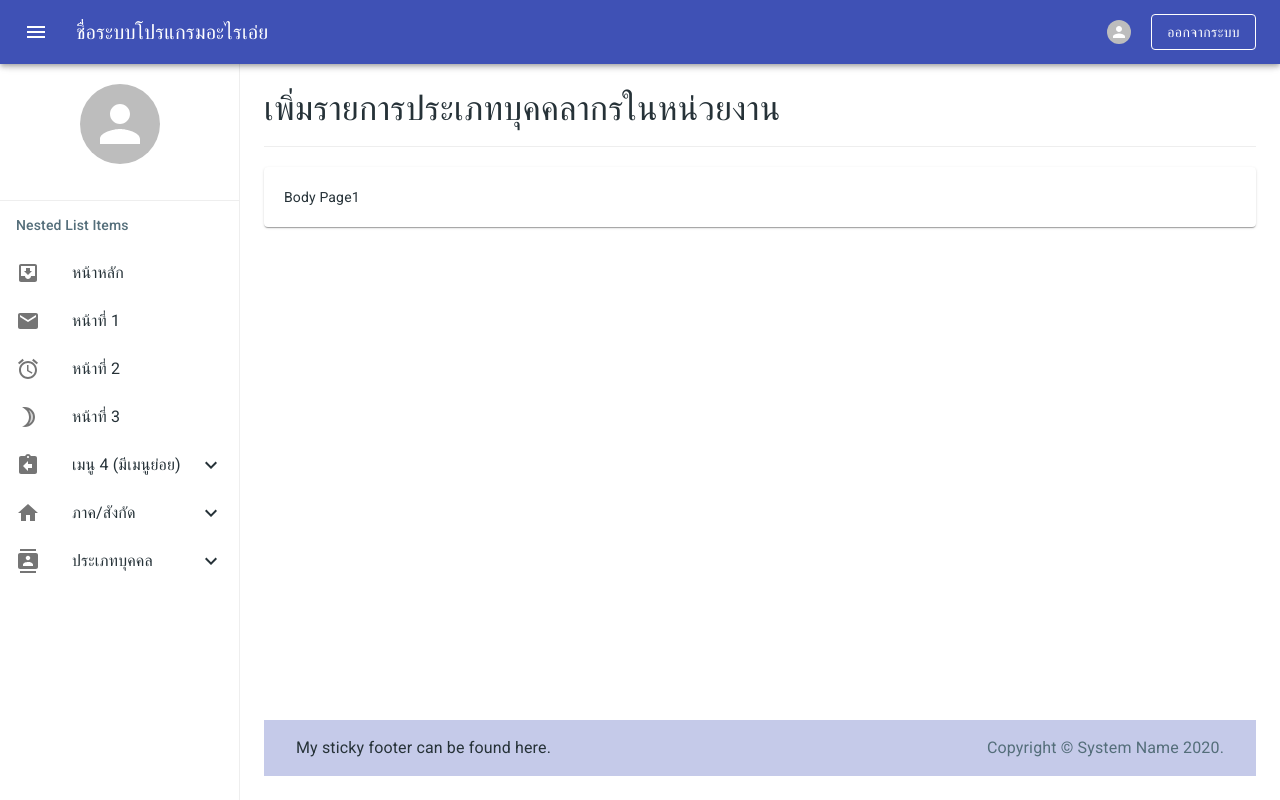
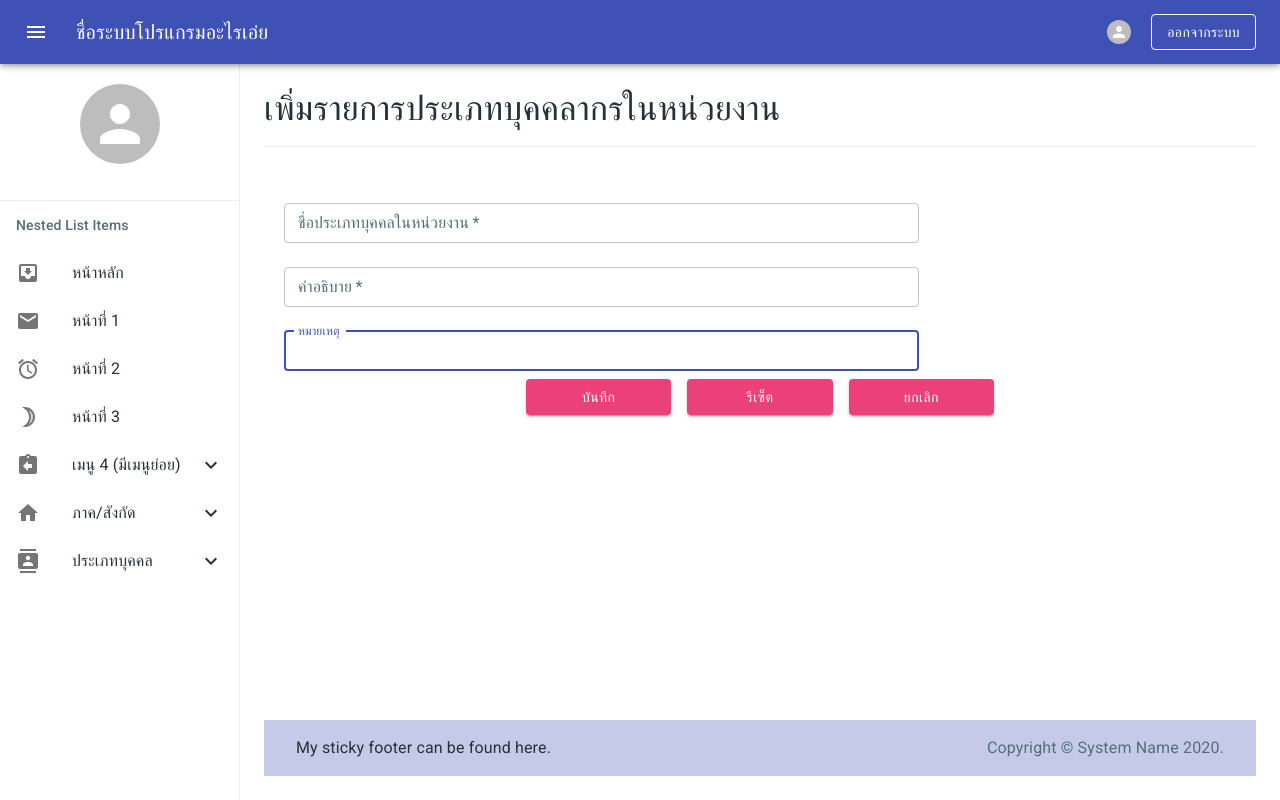
Before and after one commit to adaydesign/next-admin-starter, a Next.js app: page /officertypes/add in a window 1280 px wide. Built offline with nearby package versions, Linux system fonts and the light colour scheme.

Commit message:
[Fix] table, change library to material-table

```diff
--- a/components/layouts/ContentBody.js
+++ b/components/layouts/ContentBody.js
@@ -5,13 +5,20 @@ import useStyles from './style'
 
 const ContentBody = (props) => {
     const classes = useStyles()
-
+    const { paper, children } = props
     return (<>
         <Grid container>
             <Grid item xs={12}>
-                <Paper className={classes.contentBody}>
-                    {props.children}
-                </Paper>
+                { paper ? (
+                    <Paper className={classes.contentBody}>
+                        { children }
+                    </Paper>
+                ) : (
+                    <div className={classes.contentBody}>
+                        { children }
+                    </div>
+                )}
+
             </Grid>
         </Grid>
 
--- /dev/null
+++ b/components/officertypes/AddOfficerTypesForm.js
@@ -0,0 +1,110 @@
+import React from 'react'
+
+import { Formik } from "formik";
+
+import { Button, TextField, Divider, Grid }
+    from '@material-ui/core';
+
+import useStyles from '../../components/officertypes/style';
+
+const AddOfficerTypesForm = (props) => {
+    const classes = useStyles();
+
+    const initValues = {
+        name: "",
+        description: "",
+        remark: ""
+    }
+
+    const onSubmitHandle = async (data) => {
+
+    }
+
+    return (
+        <Formik onSubmit={onSubmitHandle} initialValues={initValues}>
+            {({ handleSubmit, handleChange, values }) => (
+                <form onSubmit={handleSubmit} className={classes.form} >
+                    <Grid container spacing={0} direction="column" >
+                        <Grid item md={8}>
+                            <TextField
+                                variant="outlined"
+                                margin="normal"
+                                size="small"
+                                required
+                                fullWidth
+                                id="name"
+                                label="ชื่อประเภทบุคคลในหน่วยงาน"
+                                name="name"
+                                autoFocus
+                                value={values.name || ''}
+                                onChange={handleChange}
+                            />
+                        </Grid>
+                        <Grid item md={8}>
+                            <TextField
+                                variant="outlined"
+                                margin="normal"
+                                size="small"
+                                required
+                                fullWidth
+                                id="description"
+                                label="คำอธิบาย"
+                                name="description"
+                                autoFocus
+                                value={values.description || ''}
+                                onChange={handleChange}
+                            />
+                        </Grid>
+                        <Grid item md={8}>
+                            <TextField
+                                variant="outlined"
+                                margin="normal"
+                                size="small"
+                                fullWidth
+                                id="remark"
+                                label="หมายเหตุ"
+                                name="remark"
+                                autoFocus
+                                value={values.remark || ''}
+                                onChange={handleChange}
+                            />
+                        </Grid>
+                    </Grid>
+
+                    <Grid container spacing={2} justify="center">
+                        <Grid item md={2}>
+                            <Button
+                                type="submit"
+                                fullWidth
+                                variant="contained"
+                                color="secondary"
+                                className={classes.submit}
+                            >บันทึก</Button>
+                        </Grid>
+                        <Grid item md={2}>
+                            <Button
+                                type="reset"
+                                fullWidth
+                                variant="contained"
+                                color="secondary"
+                                className={classes.submit}
+                            >รีเซ็ต</Button>
+                        </Grid>
+                        <Grid item  md={2}>
+                            <Button
+                                type="button"
+                                fullWidth
+                                variant="contained"
+                                color="secondary"
+                                className={classes.submit}
+                            >ยกเลิก</Button>
+                        </Grid>
+                    </Grid>
+                </form>
+            )}
+        </Formik>
+    )
+}
+
+
+export default AddOfficerTypesForm
--- a/package.json
+++ b/package.json
@@ -16,7 +16,7 @@
     "font-awesome": "^4.7.0",
     "formik": "^2.1.4",
     "jsonwebtoken": "^8.5.1",
-    "mui-datatables": "^2.14.0",
+    "material-table": "^1.57.2",
     "next": "9.3.4",
     "prop-types": "latest",
     "react": "16.13.1",
--- a/pages/_document.js
+++ b/pages/_document.js
@@ -10,10 +10,8 @@ export default class MyDocument extends Document {
         <Head>
           {/* PWA primary color */}
           <meta name="theme-color" content={theme.palette.primary.main} />
-          <link
-            rel="stylesheet"
-            href="https://fonts.googleapis.com/css?family=Roboto:300,400,500,700&display=swap"
-          />
+          <link rel="stylesheet" href="https://fonts.googleapis.com/css?family=Roboto:300,400,500,700&display=swap"/>
+          <link rel="stylesheet" href="https://fonts.googleapis.com/icon?family=Material+Icons"></link>
         </Head>
         <body>
           <Main />
--- a/pages/officertypes/add.js
+++ b/pages/officertypes/add.js
@@ -2,6 +2,7 @@ import React from 'react'
 import Layout from '../../components/layouts/Layout'
 import ContentHeader from '../../components/layouts/ContentHeader'
 import ContentBody from '../../components/layouts/ContentBody'
+import AddOfficerTypesForm from '../../components/officertypes/AddOfficerTypesForm'
 
 const OfficerTypesAdd = () => {
 
@@ -9,7 +10,7 @@ const OfficerTypesAdd = () => {
         <Layout>
             <ContentHeader title={'เพิ่มรายการประเภทบุคคลากรในหน่วยงาน'} />
             <ContentBody>
-                <div>Body Page1</div>
+                <AddOfficerTypesForm />
             </ContentBody>
         </Layout>
     )
```
Also changed, not shown: components/login/LoginForm.js (+0 -42 lines), components/officertypes/ListOfficerTypes.js (+33 -51 lines), pages/officertypes/index.js (+2 -5 lines), 1 other file (tests, documents, lock files or other folders).
